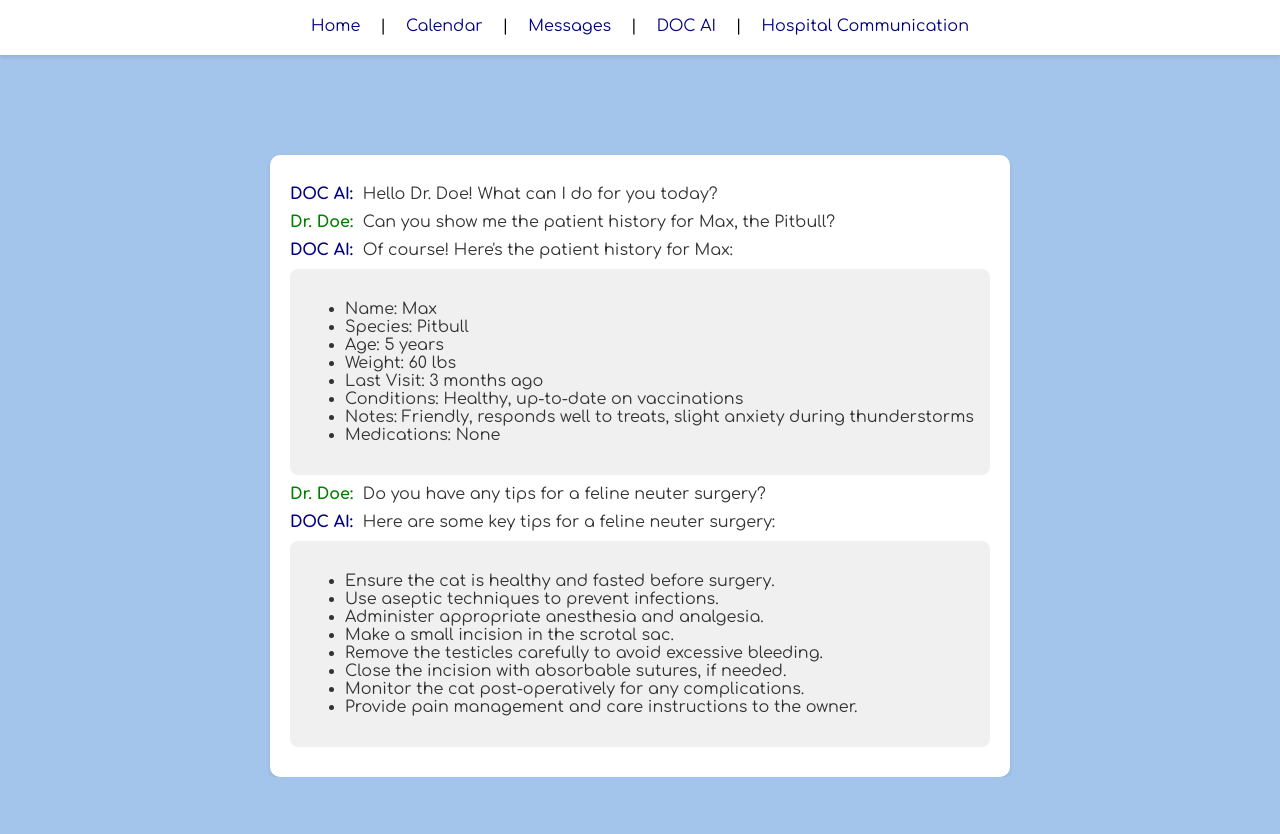
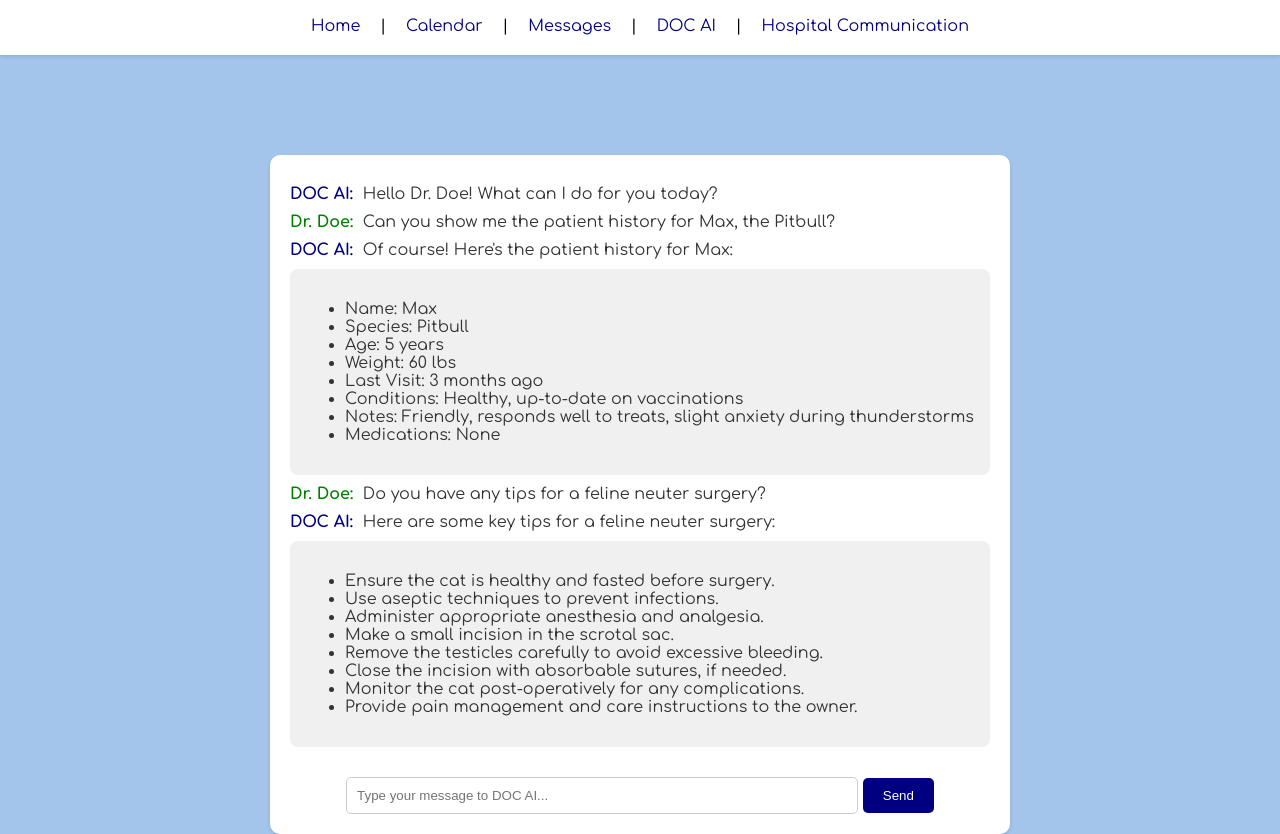
Before and after one commit to computerengineeringkid/docaihci101, a plain HTML site: page docai.html in a window 1280 px wide. Shown: the part 79-913 px from the top of the page. Before the commit the page ends 856 px from the top, so only its background shows below. Drawn offline with Linux system fonts and the light colour scheme.

Commit message:
Add files via upload

```diff
--- a/docai.html
+++ b/docai.html
@@ -1,6 +1,8 @@
 <!DOCTYPE html>
-<html>
+<html lang="en">
 <head>
+    <meta charset="UTF-8">
+    <meta name="viewport" content="width=device-width, initial-scale=1.0">
     <title>Vet Board AI - DOC AI</title>
     <link href="https://fonts.googleapis.com/css2?family=Comfortaa:wght@400;700&display=swap" rel="stylesheet">
     <style>
@@ -60,6 +62,29 @@
             padding: 15px;
             margin: 10px 0;
         }
+        .message-input-area {
+            margin-top: 20px;
+            text-align: center;
+        }
+        .message-input-area input[type="text"] {
+            width: 70%;
+            padding: 10px;
+            border: 1px solid #ccc;
+            border-radius: 5px;
+            margin-top: 10px;
+        }
+        .message-input-area input[type="submit"] {
+            padding: 10px 20px;
+            background-color: navy;
+            color: white;
+            border: none;
+            border-radius: 5px;
+            cursor: pointer;
+            margin-top: 10px;
+        }
+        .message-input-area input[type="submit"]:hover {
+            background-color: #0056b3;
+        }
     </style>
 </head>
 <body>
@@ -118,7 +143,11 @@
                 <li>Provide pain management and care instructions to the owner.</li>
             </ul>
         </div>
-        <!-- More conversation content can be added here -->
+        <!-- Message input area added below the conversation content -->
+        <div class="message-input-area">
+            <input type="text" placeholder="Type your message to DOC AI...">
+            <input type="submit" value="Send">
+        </div>
     </div>
 </body>
 </html>
```
Also changed, not shown: patient-portal.html (line endings or trailing spaces).
